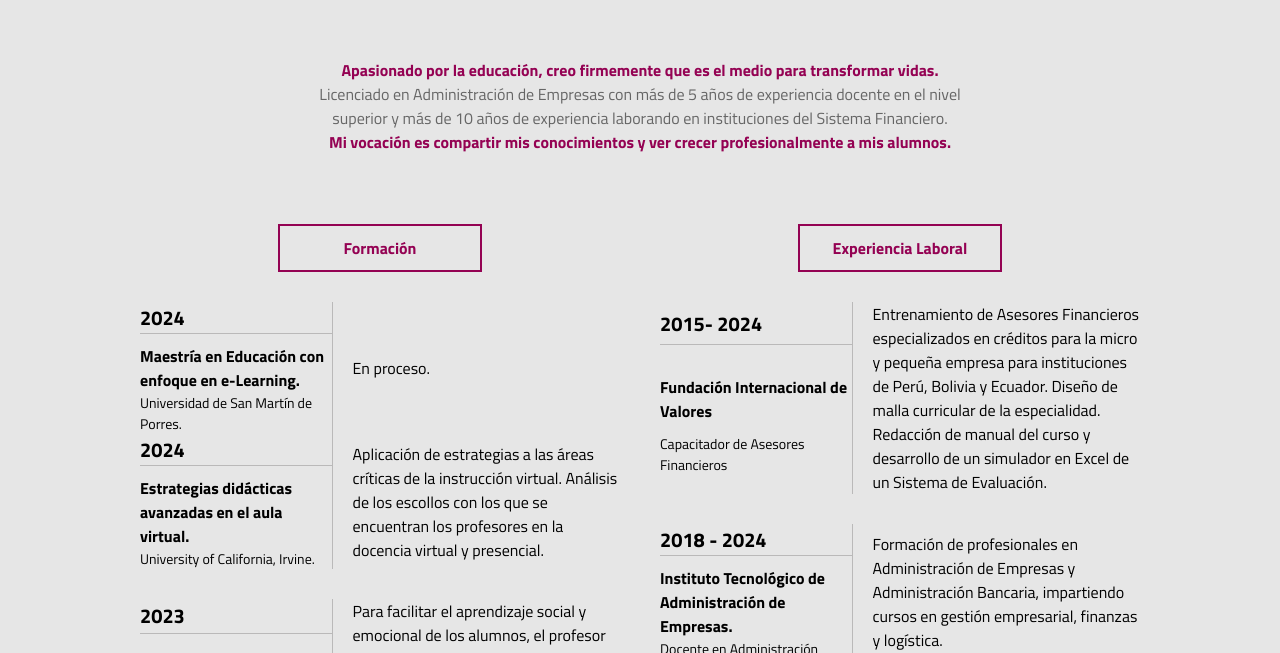
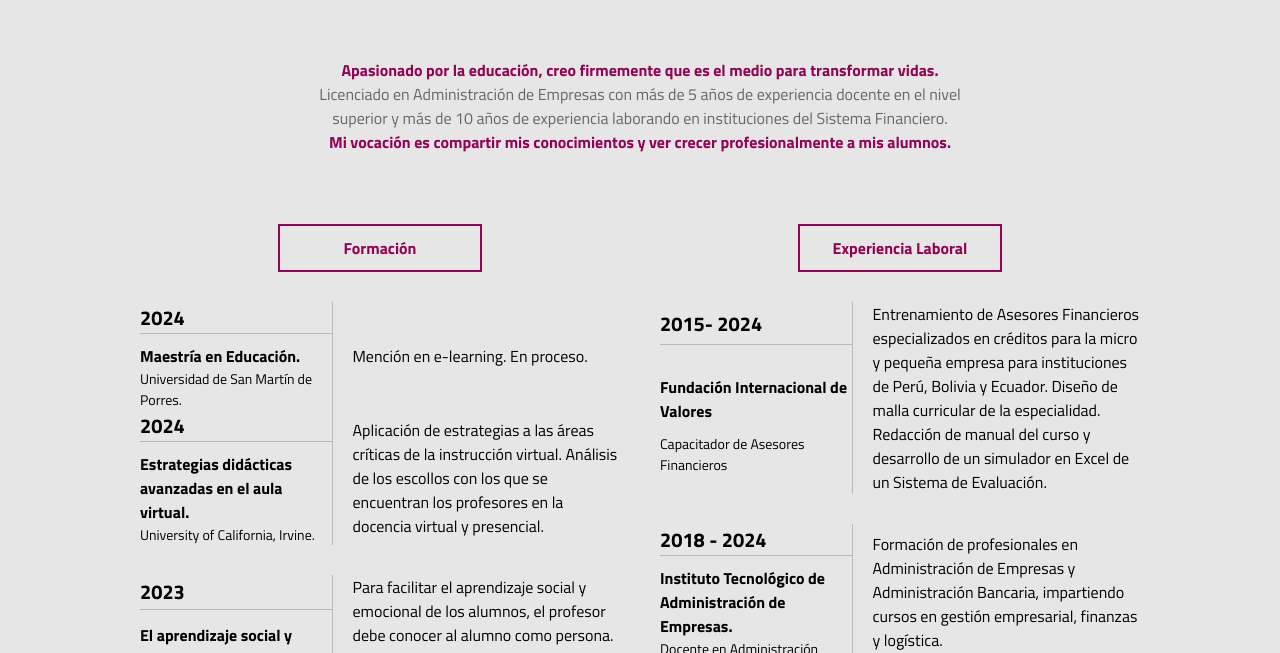
Before and after one commit to DavidHuamanRoman/DavidHuamanRoman.github.io, a plain HTML site: page index.html in a window 1280 px wide. Shown: the part 447-1100 px from the top of the page. Drawn offline with Linux system fonts and the light colour scheme.

Commit message:
Maestría USMP 2

```diff
--- a/index.html
+++ b/index.html
@@ -71,12 +71,12 @@
                                 <h3>2024</h3>
                             </td>
                             <td rowspan="2" class="descripcion">
-                                En proceso.
+                                Mención en e-learning. En proceso.
                             </td>
                         </tr>
                         <tr>
                             <td>
-                                <h4>Maestría en Educación con enfoque en e-Learning.
+                                <h4>Maestría en Educación.
                                 </h4>
                                 <p>Universidad de San Martín de Porres.</p>
                             </td>
```
